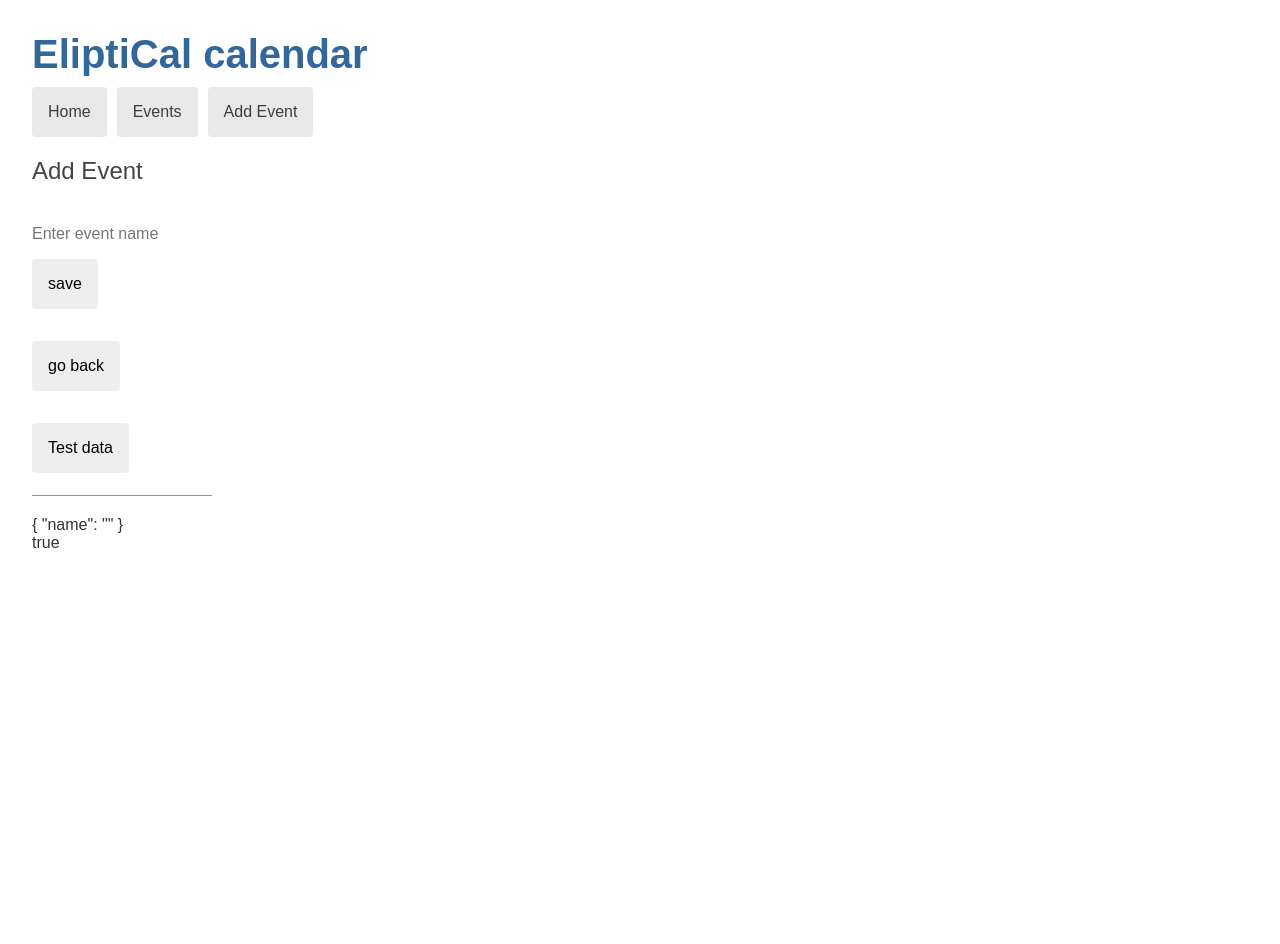
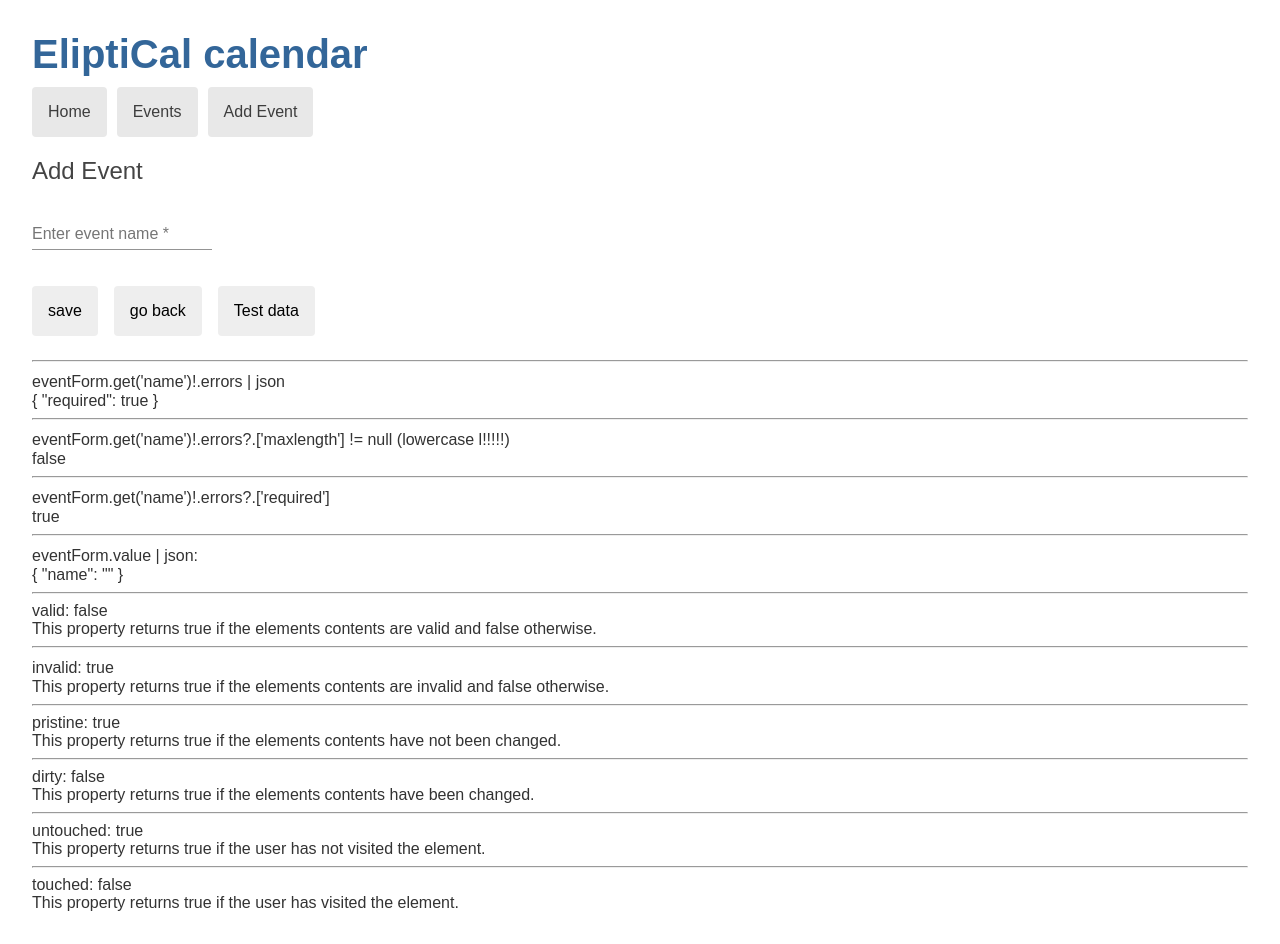
Before and after one commit to bobaks1108/ecal, an Angular app: page /detail in a window 1280 px wide. Before the commit the page ends 800 px from the top, so only its background shows below. Built offline with nearby package versions, Linux system fonts and the light colour scheme.

Commit message:
Bob - add event name required and max length validation add summary list of form statuses

```diff
--- a/src/app/add-edit-event/add-edit-event.component.html
+++ b/src/app/add-edit-event/add-edit-event.component.html
@@ -2,35 +2,74 @@
 <h2>{{pageTitle}}</h2>
 
 <form novalidate [formGroup]="eventForm">
+  <div>
     <mat-form-field>
 
         <input matInput type="text" name="name"
          id="name"
          placeholder="Enter event name"
-         formControlName="name" >
+         formControlName="name" />
+         <mat-error  *ngIf="eventForm.get('name')!.errors?.['required']">
+           Name is required!
+         </mat-error>
+         <mat-error  *ngIf="eventForm.get('name')!.errors?.['maxlength']">
+          Name too long!
+        </mat-error>
 
+
+      </mat-form-field>
+    </div>
         <button type="submit" (click)="saveEvent()">save</button>
         <button type="button" (click)="goBack()">go back</button>
         <button type="button" (click)="populateTestData()">Test data</button>
 
-    </mat-form-field>
 
 </form>
+
 
 <div class="alert alert-danger"
 *ngIf="errorMessage">{{errorMessage}}
 </div>
 
-
+<hr />
+eventForm.get('name')!.errors | json
+<div>{{eventForm.get('name')!.errors | json}}</div>
+<hr />
+eventForm.get('name')!.errors?.['maxlength'] != null  (lowercase l!!!!!)
+<div>{{eventForm.get('name')!.errors?.['maxlength'] != null}}</div>
+<hr />
+eventForm.get('name')!.errors?.['required']
+<div>{{eventForm.get('name')!.errors?.['required']}}</div>
+<hr />
+eventForm.value  | json:
 <div class="form-val">
-
   {{eventForm.value | json }}
-
 </div>
-
-
+<hr />
 <div class="form-val">
-
-    {{eventForm.valid}}
-
-  </div>
+valid: {{eventForm.valid}}
+<div>This property returns true if the elements contents are valid and false otherwise.</div>
+</div>
+<hr />
+invalid:  {{eventForm.invalid}}
+<div>This property returns true if the elements contents are invalid and false otherwise.</div>
+<div class="form-val">
+  <hr />
+pristine: {{eventForm.pristine}}
+<div>This property returns true if the elements contents have not been changed.</div>
+</div>
+<div class="form-val">
+  <hr />
+dirty: {{eventForm.dirty}}
+<div>This property returns true if the elements contents have been changed.</div>
+</div>
+<div class="form-val">
+  <hr />
+untouched:  {{eventForm.untouched}}
+<div>This property returns true if the user has not visited the element.</div>
+</div>
+<div class="form-val">
+  <hr />
+touched:  {{eventForm.touched}}
+<div>This property returns true if the user has visited the element.</div>
+</div>
--- a/src/app/add-edit-event/add-edit-event.component.ts
+++ b/src/app/add-edit-event/add-edit-event.component.ts
@@ -4,7 +4,7 @@ import { Location } from '@angular/common';
 
 import { Event } from '../event';
 import { EventService } from '../event.service';
-import { FormGroup, FormBuilder, Validators } from '@angular/forms';
+import { FormGroup, FormBuilder, Validators, FormControlName } from '@angular/forms';
 import { Subscription } from 'rxjs';
 
 
@@ -31,7 +31,7 @@ export class AddEditEventComponent implements OnInit {
 
   ngOnInit(): void {
     this.eventForm = this.fb.group({
-      name: ''
+      name: ['', [Validators.required, Validators.maxLength(25)]]
     })
 
     this.sub = this.route.paramMap.subscribe(
```
